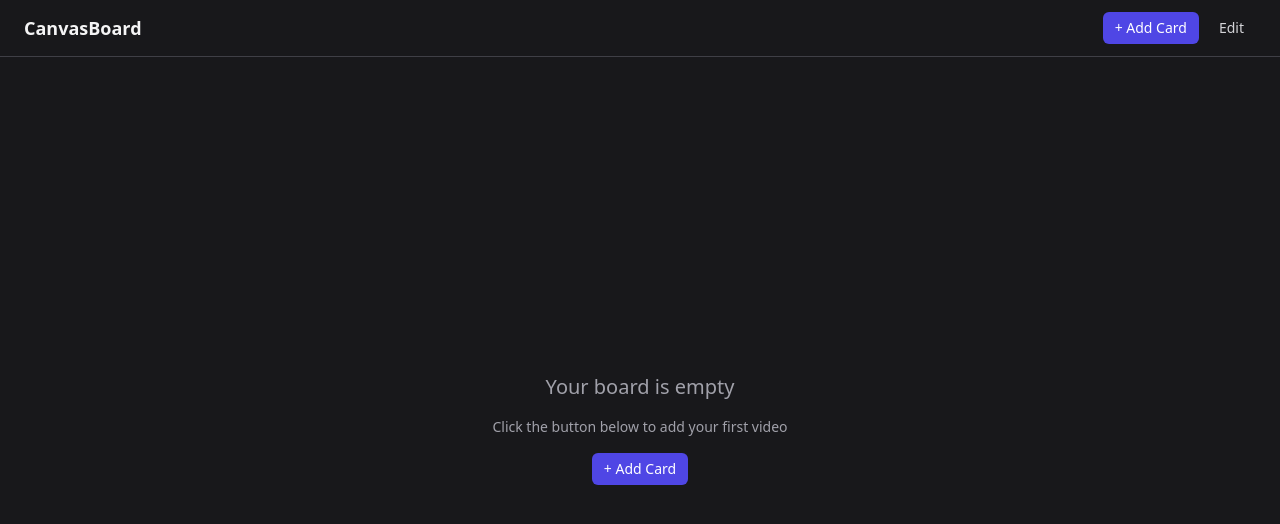
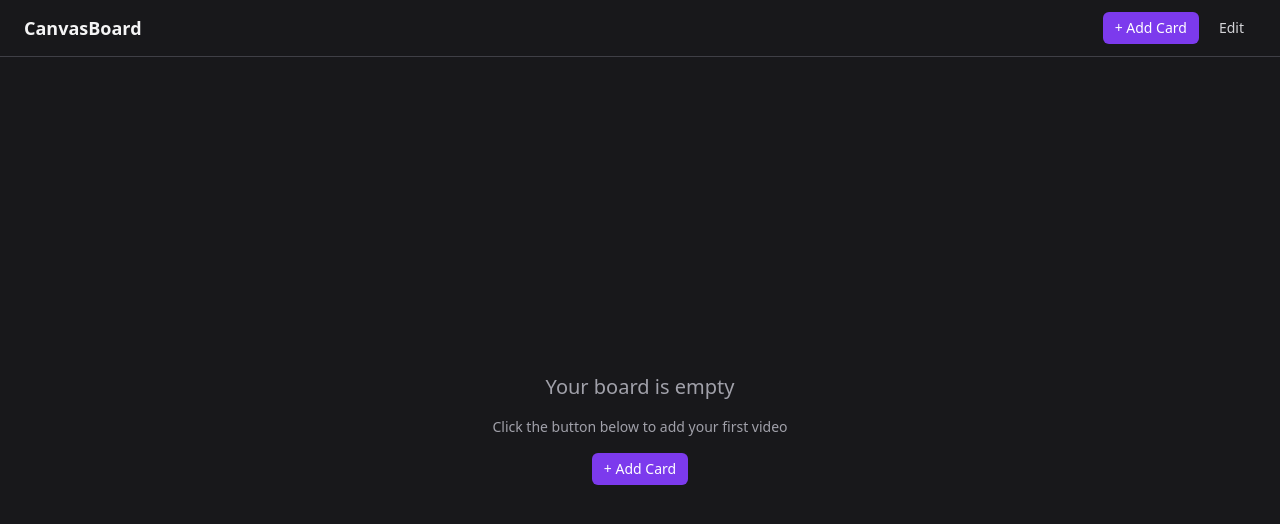
Before and after one commit to jpredmon/CanvasBoard, a React (Vite) app: page / in a window 1280 px wide. Shown: the top 524 px of the page. Built offline with nearby package versions, Linux system fonts and the light colour scheme.

Commit message:
feat(polish): swap indigo to violet, add edit-active Button variant

```diff
--- a/src/components/ui/Button.tsx
+++ b/src/components/ui/Button.tsx
@@ -1,22 +1,23 @@
 import type { ButtonHTMLAttributes } from 'react';
 
-type Variant = 'primary' | 'ghost' | 'danger';
+type Variant = 'primary' | 'ghost' | 'danger' | 'edit-active';
 
 interface Props extends ButtonHTMLAttributes<HTMLButtonElement> {
   variant?: Variant;
 }
 
 const variantClasses: Record<Variant, string> = {
-  primary: 'bg-indigo-600 text-white hover:bg-indigo-500 disabled:opacity-50',
+  primary: 'bg-violet-600 text-white hover:bg-violet-500 disabled:opacity-50',
   ghost: 'bg-transparent text-zinc-300 hover:bg-zinc-700',
   danger: 'bg-transparent text-red-400 hover:bg-red-900/40',
+  'edit-active': 'border border-violet-500/50 bg-violet-500/10 text-violet-300 hover:bg-violet-500/20',
 };
 
 export function Button({ variant = 'primary', className = '', ...props }: Props) {
   return (
     <button
       {...props}
-      className={`inline-flex items-center justify-center rounded-md px-3 py-1.5 text-sm font-medium transition-colors focus-visible:outline-none focus-visible:ring-2 focus-visible:ring-indigo-500 ${variantClasses[variant]} ${className}`}
+      className={`inline-flex items-center justify-center rounded-md px-3 py-1.5 text-sm font-medium transition-colors focus-visible:outline-none focus-visible:ring-2 focus-visible:ring-violet-500 ${variantClasses[variant]} ${className}`}
     />
   );
 }
--- a/src/components/ui/Input.tsx
+++ b/src/components/ui/Input.tsx
@@ -18,7 +18,7 @@ export function Input({ label, id, error, className = '', ...props }: Props) {
         id={id}
         aria-describedby={errorId}
         aria-invalid={!!error}
-        className={`rounded-md border bg-zinc-900 px-3 py-2 text-sm text-zinc-100 placeholder-zinc-500 outline-none transition-colors focus:ring-2 focus:ring-indigo-500 ${error ? 'border-red-500' : 'border-zinc-600'} ${className}`}
+        className={`rounded-md border bg-zinc-900 px-3 py-2 text-sm text-zinc-100 placeholder-zinc-500 outline-none transition-colors focus:ring-2 focus:ring-violet-500 ${error ? 'border-red-500' : 'border-zinc-600'} ${className}`}
         {...props}
       />
       {error && (
```
